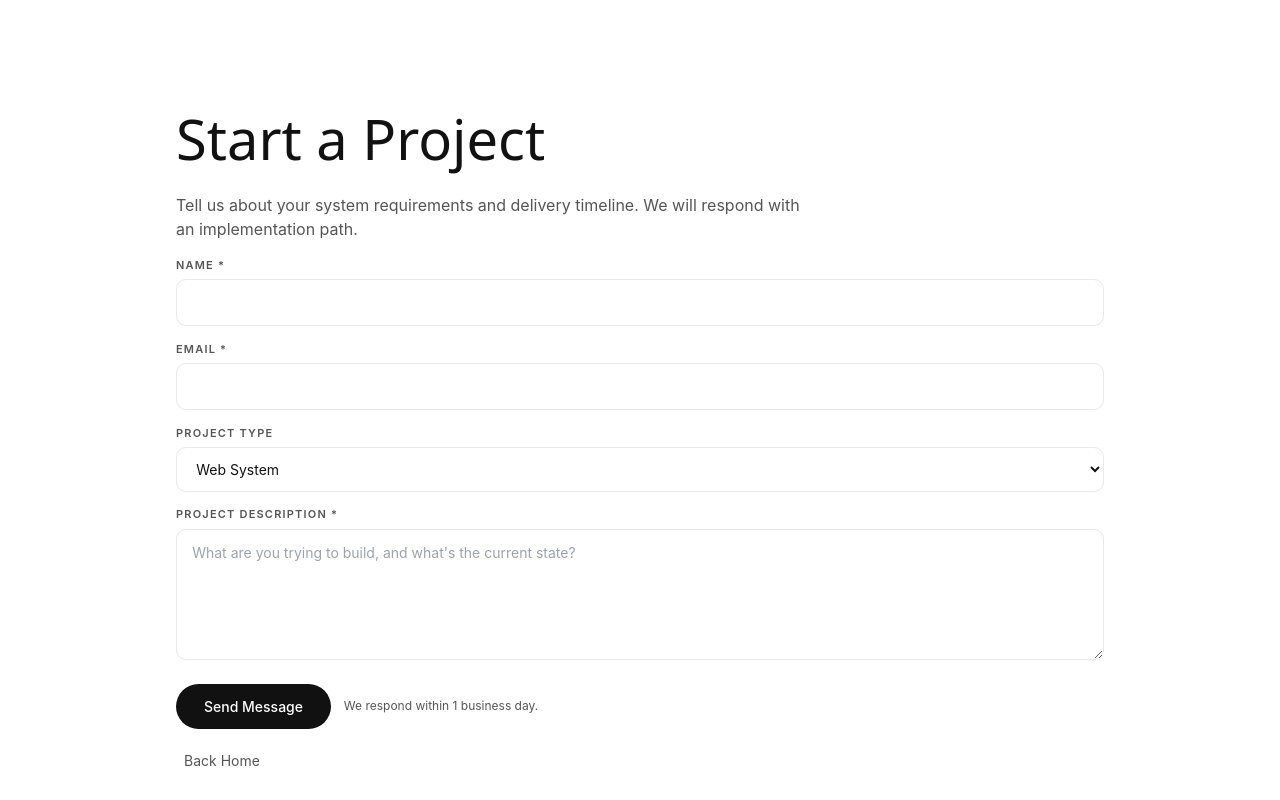
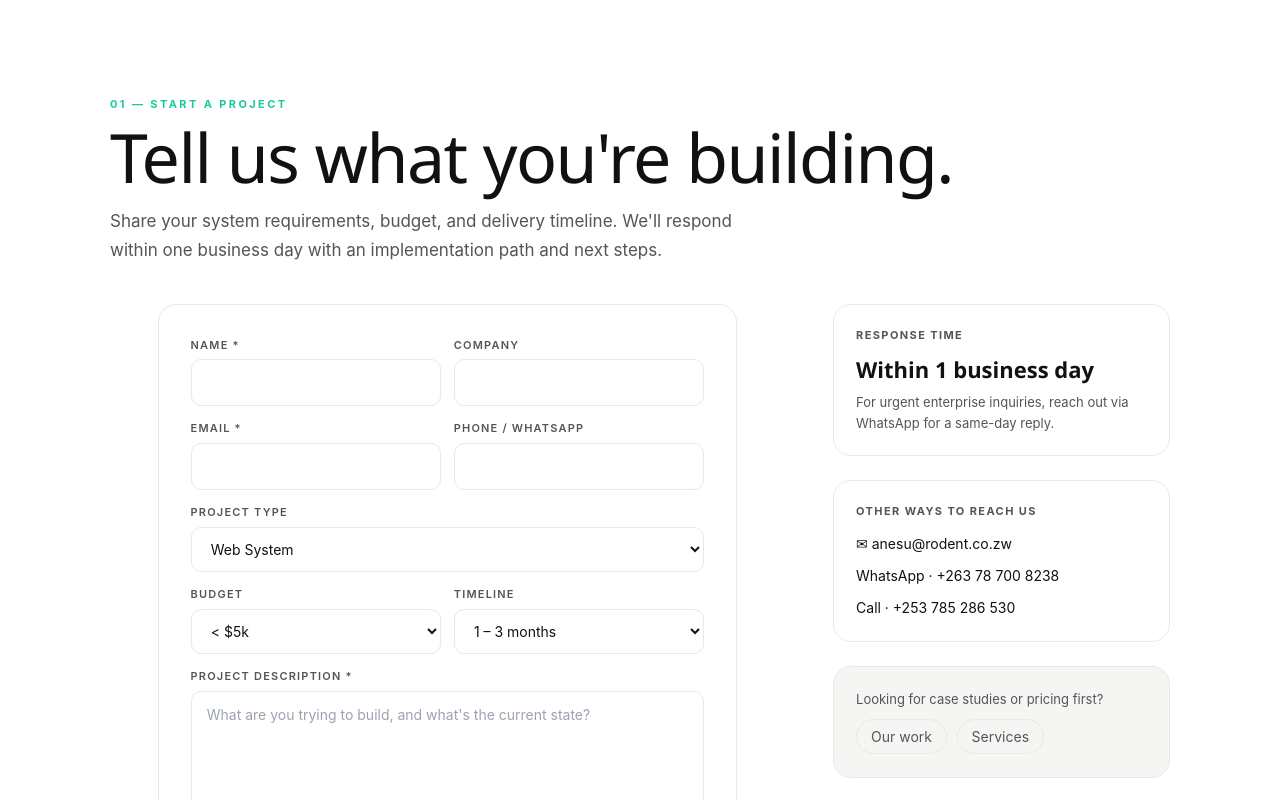
Before and after one commit to senior-netizen/rodent-vision-studio, a Next.js app: page /contact in a window 1280 px wide. Shown: the top 800 px of the page. Built offline with nearby package versions, Linux system fonts and the light colour scheme.

Commit message:
Changes
Co-authored-by: senior-netizen <237415480+senior-netizen@users.noreply.github.com>

```diff
--- a/app/contact/page.tsx
+++ b/app/contact/page.tsx
@@ -1,16 +1,92 @@
 import Link from 'next/link';
 import { ContactForm } from '@/components/contact/contact-form';
 
+export const metadata = {
+  title: 'Start a Project — Rodent, Inc.',
+  description:
+    'Tell us about your web, mobile, IoT, robotics, or enterprise project. Rodent, Inc. responds within one business day.',
+};
+
 export default function ContactPage() {
   return (
-    <main style={{ maxWidth: 960, margin: '0 auto', padding: '6rem 1rem 2rem' }}>
-      <h1 style={{ fontFamily: 'var(--font-syne)', fontSize: 'clamp(34px,5vw,56px)', marginBottom: '0.8rem' }}>Start a Project</h1>
-      <p style={{ color: 'var(--mid)', maxWidth: 640, marginBottom: '1rem' }}>
-        Tell us about your system requirements and delivery timeline. We will respond with an implementation path.
-      </p>
-      <ContactForm includeProjectType />
-      <div style={{ marginTop: '1.2rem' }}>
-        <Link href="/" className="btn-ghost">Back Home</Link>
+    <main style={{ maxWidth: 1100, margin: '0 auto', padding: '6rem 1.25rem 4rem' }}>
+      <header style={{ marginBottom: '2.5rem' }}>
+        <p style={{ fontSize: 11, fontWeight: 700, letterSpacing: 2.4, textTransform: 'uppercase', color: 'var(--teal)', marginBottom: '0.6rem' }}>
+          01 — Start a Project
+        </p>
+        <h1 style={{ fontFamily: 'var(--font-syne)', fontSize: 'clamp(38px,6vw,68px)', lineHeight: 1.02, letterSpacing: '-1.5px', marginBottom: '1rem' }}>
+          Tell us what you&apos;re building.
+        </h1>
+        <p style={{ color: 'var(--mid)', maxWidth: 640, fontSize: 17, lineHeight: 1.65 }}>
+          Share your system requirements, budget, and delivery timeline. We&apos;ll respond within one business day with an
+          implementation path and next steps.
+        </p>
+      </header>
+
+      <div style={{ display: 'grid', gridTemplateColumns: 'minmax(0, 2fr) minmax(0, 1fr)', gap: '3rem', alignItems: 'start' }}>
+        <section
+          style={{
+            border: '1px solid var(--border)',
+            borderRadius: 18,
+            padding: '2rem',
+            background: '#fff',
+          }}
+        >
+          <ContactForm fullInquiry source="contact_page" />
+        </section>
+
+        <aside style={{ display: 'grid', gap: '1.5rem', position: 'sticky', top: '6rem' }}>
+          <div style={{ border: '1px solid var(--border)', borderRadius: 18, padding: '1.4rem' }}>
+            <p style={{ fontSize: 11, fontWeight: 700, letterSpacing: 1.4, textTransform: 'uppercase', color: 'var(--mid)', marginBottom: '0.6rem' }}>
+              Response time
+            </p>
+            <p style={{ fontFamily: 'var(--font-syne)', fontSize: 22, fontWeight: 700, marginBottom: '0.4rem' }}>Within 1 business day</p>
+            <p style={{ fontSize: 13, color: 'var(--mid)', lineHeight: 1.55 }}>
+              For urgent enterprise inquiries, reach out via WhatsApp for a same-day reply.
+            </p>
+          </div>
+
+          <div style={{ border: '1px solid var(--border)', borderRadius: 18, padding: '1.4rem' }}>
+            <p style={{ fontSize: 11, fontWeight: 700, letterSpacing: 1.4, textTransform: 'uppercase', color: 'var(--mid)', marginBottom: '0.8rem' }}>
+              Other ways to reach us
+            </p>
+            <ul style={{ display: 'grid', gap: '0.7rem', listStyle: 'none', padding: 0, fontSize: 14 }}>
+              <li>
+                <a href="mailto:anesu@rodent.co.zw" style={{ color: 'inherit', textDecoration: 'none' }}>
+                  ✉ anesu@rodent.co.zw
+                </a>
+              </li>
+              <li>
+                <a href="https://wa.me/263787008238" target="_blank" rel="noreferrer noopener" style={{ color: 'inherit', textDecoration: 'none' }}>
+                  WhatsApp · +263 78 700 8238
+                </a>
+              </li>
+              <li>
+                <a href="tel:+253785286530" style={{ color: 'inherit', textDecoration: 'none' }}>
+                  Call · +253 785 286 530
+                </a>
+              </li>
+            </ul>
+          </div>
+
+          <div style={{ border: '1px solid var(--border)', borderRadius: 18, padding: '1.4rem', background: 'var(--light)' }}>
+            <p style={{ fontSize: 13, color: 'var(--mid)', lineHeight: 1.6, marginBottom: '0.6rem' }}>
+              Looking for case studies or pricing first?
+            </p>
+            <div style={{ display: 'flex', gap: '0.6rem', flexWrap: 'wrap' }}>
+              <Link href="/projects" className="btn-ghost" style={{ border: '1px solid var(--border)', borderRadius: 100, padding: '6px 14px', textDecoration: 'none' }}>
+                Our work
+              </Link>
+              <Link href="/services" className="btn-ghost" style={{ border: '1px solid var(--border)', borderRadius: 100, padding: '6px 14px', textDecoration: 'none' }}>
+                Services
+              </Link>
+            </div>
+          </div>
+        </aside>
+      </div>
+
+      <div style={{ marginTop: '3rem' }}>
+        <Link href="/" className="btn-ghost">← Back home</Link>
       </div>
     </main>
   );
```
